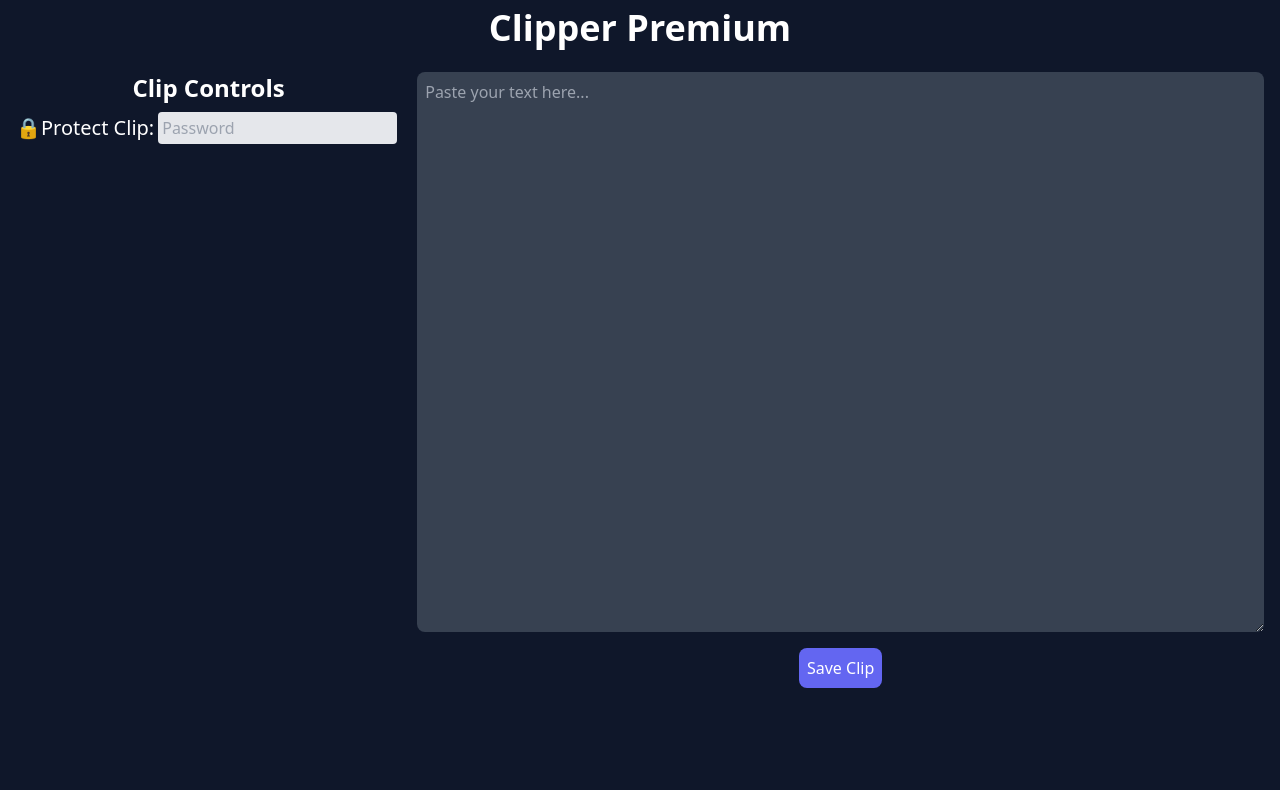
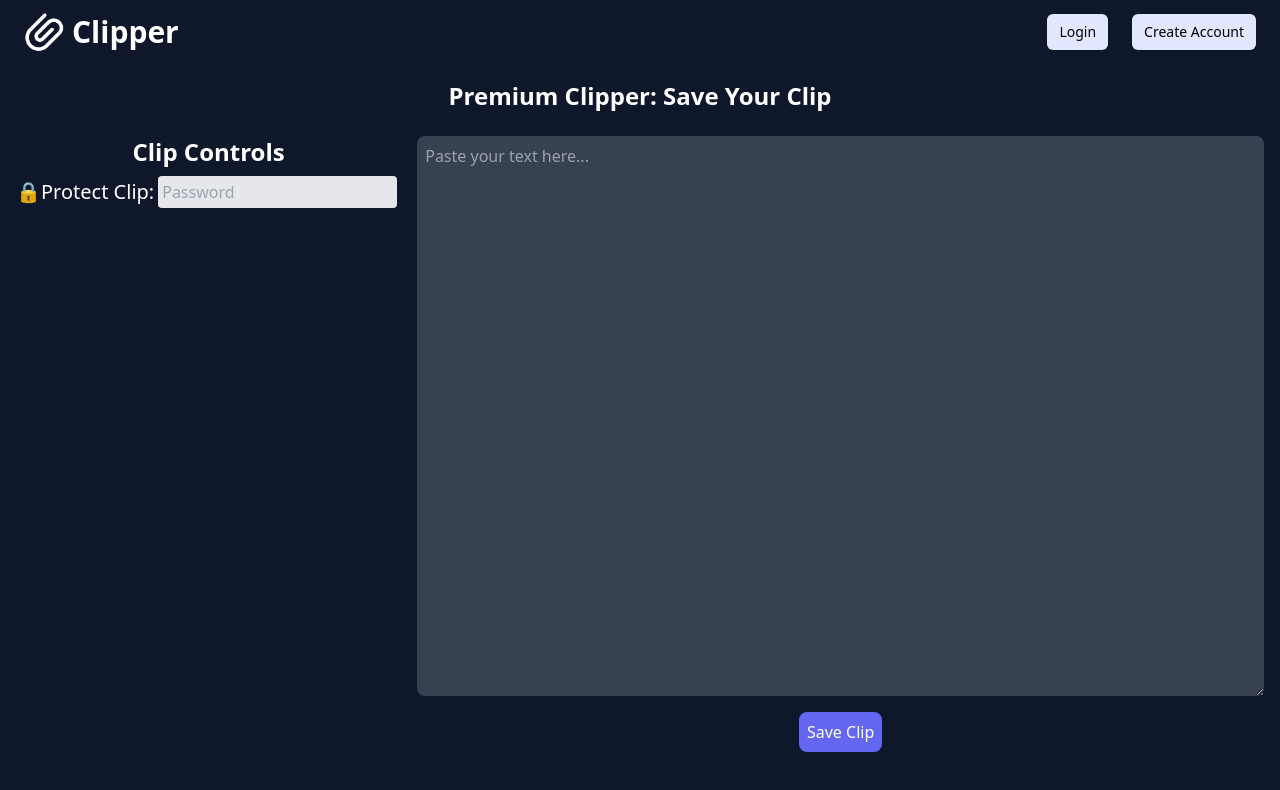
Before and after one commit to adhirajpandey/Clipper, a website: page public/html/premium.html in a window 1280 px wide. Drawn offline with nearby package versions, Linux system fonts and the light colour scheme.

Commit message:
Add Premium UI

```diff
--- a/public/html/premium.html
+++ b/public/html/premium.html
@@ -7,11 +7,51 @@
 		<link rel="icon" type="image/x-icon" href="../images/clipper.png" />
 		<script src="https://cdn.tailwindcss.com"></script>
 		<script src="../js/premium.js"></script>
+		<script src="../js/utils.js"></script>
 	</head>
 	<body class="bg-slate-900 text-white">
-		<h2 class="text-4xl m-2 font-bold text-center">Clipper Premium</h2>
+		<div class="fixed top-0 left-0 w-full z-50 bg-slate-900">
+			<div class="mx-auto max-w px-2 md:px-6">
+				<div class="relative flex h-16 justify-between items-center">
+					<div class="flex flex-1 items-stretch justify-start">
+						<a class="flex flex-shrink-0 items-center" href="/">
+							<img
+								class="block h-10 w-auto"
+								src="../images/clipper.png"
+							/>
+						</a>
+						<div
+							class="text-3xl m-2 font-extrabold text-center text-white"
+						>
+							Clipper
+						</div>
+					</div>
 
-		<div class="container mx-auto p-2 flex flex-col md:flex-row text-white">
+					<div
+						class="flex-shrink-0 flex py-3 items-center space-x-2 sm:space-x-6"
+					>
+						<button
+							id="login-btn"
+							class="text-black cursor-pointer bg-indigo-100 hover:bg-indigo-200 inline-flex items-center justify-center px-3 py-2 text-sm font-medium rounded-md shadow-sm"
+						>
+							Login
+						</button>
+						<a
+							id="signup-btn"
+							class="text-black bg-indigo-100 hover:bg-indigo-200 inline-flex items-center justify-center px-3 py-2 text-sm font-medium rounded-md shadow-sm"
+							href="/signup"
+							>Create Account
+						</a>
+					</div>
+				</div>
+			</div>
+		</div>
+		<div class="text-2xl mt-20 font-extrabold text-white text-center">
+			Premium Clipper: Save Your Clip
+		</div>
+		<div
+			class="container mx-auto mt-2 p-2 flex flex-col md:flex-row text-white"
+		>
 			<!-- First Half -->
 			<div class="p-2 text-center order-2">
 				<h2 class="text-2xl font-bold mb-1">Clip Controls</h2>
--- /dev/null
+++ b/public/js/utils.js
@@ -0,0 +1,51 @@
+function checkLoggedIn() {
+	if (document.cookie.indexOf("token") !== -1) {
+		return true
+	} else {
+		return false
+	}
+}
+
+function logout() {
+	document.cookie = "token=;expires=" + new Date(0).toGMTString()
+	window.location.href = "/"
+}
+
+function buttonChange() {
+	loginBtn = document.getElementById("login-btn")
+	signupBtn = document.getElementById("signup-btn")
+
+	if (checkLoggedIn()) {
+		loginBtn.classList.remove("bg-indigo-100")
+		loginBtn.classList.remove("text-black")
+		loginBtn.classList.remove("hover:bg-indigo-200")
+		loginBtn.classList.add("bg-red-800")
+		loginBtn.classList.add("hover:bg-red-600")
+		loginBtn.classList.add("text-white")
+		loginBtn.innerHTML = "Logout"
+
+		signupBtn.classList.add("hidden")
+	} else {
+		loginBtn.classList.remove("bg-red-800")
+		loginBtn.classList.remove("hover:bg-red-600")
+		loginBtn.classList.remove("text-white")
+		loginBtn.classList.add("bg-indigo-100")
+		loginBtn.classList.add("text-black")
+		loginBtn.classList.add("hover:bg-indigo-200")
+		loginBtn.innerHTML = "Login"
+
+		signupBtn.classList.remove("hidden")
+	}
+}
+
+document.addEventListener("DOMContentLoaded", function () {
+	buttonChange()
+	document.getElementById("login-btn").addEventListener("click", function () {
+		if (checkLoggedIn()) {
+			logout()
+			buttonChange()
+		} else {
+			window.location.href = "/login"
+		}
+	})
+})
```
Also changed, not shown: public/html/index.html (+7 -3 lines), public/html/login.html (+7 -5 lines), public/html/signup.html (+6 -4 lines).
